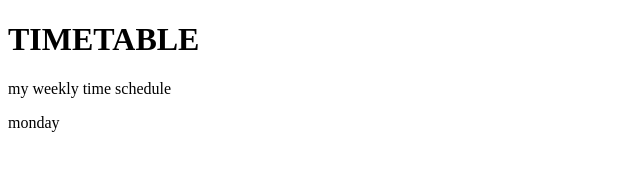
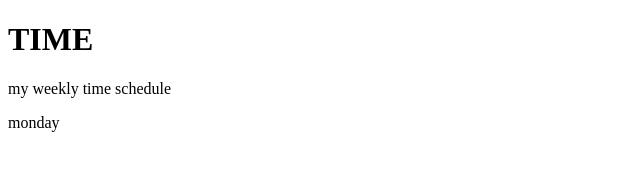
Before and after one commit to Savageray/test, a plain HTML site: page index.html in a window 1280 px wide. Shown: the whole page, without its empty margins (0-640 px from the left). Drawn offline with Linux system fonts and the light colour scheme.

Commit message:
Update index.html

```diff
--- a/index.html
+++ b/index.html
@@ -6,7 +6,7 @@
     <title>spokenpool</title>
 </head>
 <body>
-    <h1>TIMETABLE</h1>
+    <h1>TIME</h1>
     <p>my weekly time schedule</p>
     <th>monday</th>
     </body>
```
